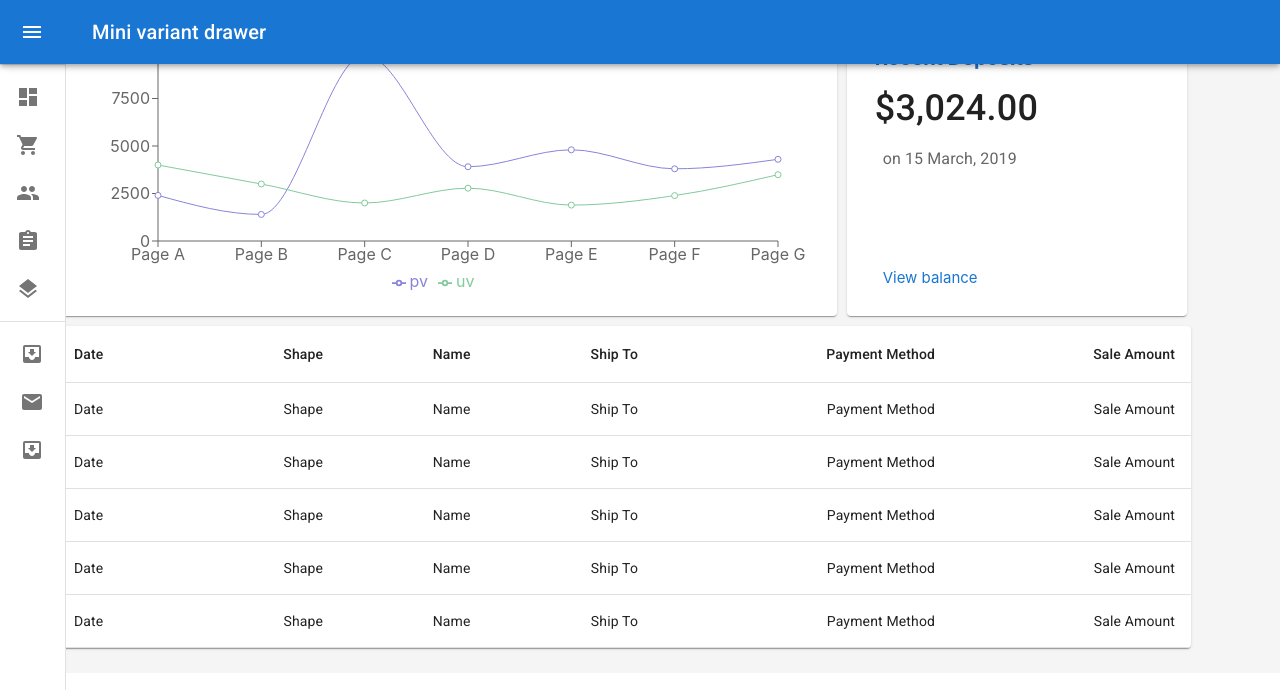
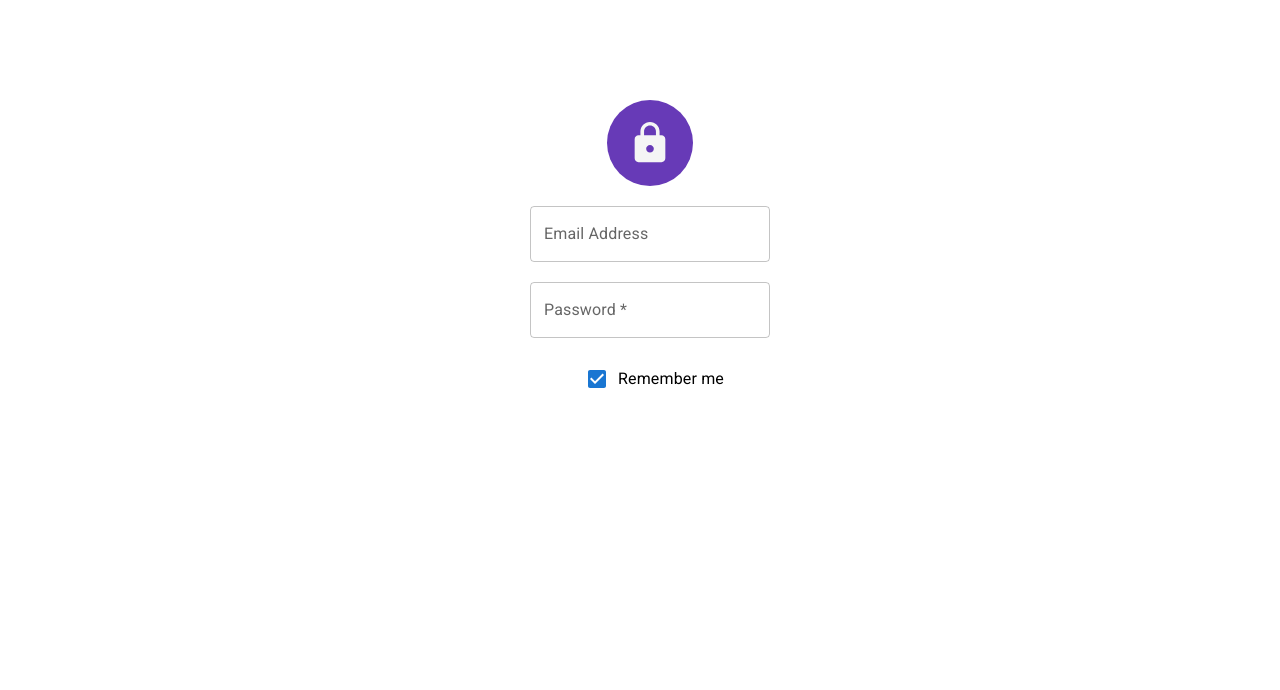
Before and after one commit to MBilalRasheed2/MaterialUI, a React (Create React App) app: page / in a window 1280 px wide. Shown: the top 690 px of the page. Built offline with nearby package versions, Linux system fonts and the light colour scheme.

Commit message:
update code and refactoring

```diff
--- a/src/App.js
+++ b/src/App.js
@@ -3,133 +3,28 @@ import '@fontsource/roboto/400.css';
 import '@fontsource/roboto/500.css';
 import '@fontsource/roboto/700.css';
 
-import { Button, Card, Grid, Paper, Typography } from '@mui/material';
 import React from 'react';
-import { rangeData } from './data/dataRange'
-import { data } from './data/lineData'
+// import Home from './components/Home'
 
 
-import { createTheme, styled, ThemeProvider } from '@mui/material/styles';
-import Layout from './components/body/Layout';
-import { Legend, Line, LineChart, Tooltip, XAxis, YAxis } from 'recharts';
-import { colors } from './themes';
-import Home from './components/Home';
+import { createTheme, ThemeProvider } from '@mui/material/styles';
+import LoginPage from './components/loginPage/LoginPage';
 
-const RecentDeposits = styled(Grid, { name: 'recent-deposit' })((theme) => {
-  return {
-    color: colors.primary,
-    fontSize: '20px',
-    fontWeight: 'bold',
-    fontFamily: 'Roboto","Helvetica","Arial",sans-serif'
-  }
-})
-
-const RecentDepositsAmount = styled(Typography, { name: 'recent-deposit-amount' })((theme) => {
-  return {
-    color: colors.black,
-    fontWeight: 500,
-    fontSize: '2.25rem',
-    fontFamily: 'Roboto","Helvetica","Arial",sans-serif'
-  }
-})
-
-const RecentDepositsDate = styled(Typography, { name: 'recent-deposit-amount' })((theme) => {
-  return {
-    color: colors.green,
-    fontWeight: 400,
-    fontSize: '1rem',
-    fontFamily: 'Roboto","Helvetica","Arial",sans-serif',
-    height: '40%',
-  }
-})
-
-const ViewRecentDeposits = styled(Grid, { name: 'view-recent-deposit' })((theme) => {
-  return {
-    color: colors.primary,
-    fontSize: '15px',
-    fontWeight: '400',
-    fontFamily: 'Roboto","Helvetica","Arial",sans-serif',
-    textDecoration: 'underline'
-  }
-})
-const LargeGridGraph = styled(Grid, { name: 'large-grid-graph' })((theme) => {
-  return {
-    margin: '10px 0px 10px 10px'
-  }
-})
-const SmallGridDeposit = styled(Grid, { name: 'snmall-grid-depsoit' })((theme) => {
-  return {
-    margin: '10px 10px 10px 10px'
-  }
-})
-
-const OrderTable = styled(Grid, { name: 'order-grid-depsoit' })((theme) => {
-
-  return {
-    [theme.theme.breakpoints.up('md')]: { margin: '0px 20px 25px 10px' },
-    [theme.theme.breakpoints.up('sm')]: { margin: '0px 20px 25px 10px' },
-    [theme.theme.breakpoints.up('lg')]: { margin: '0px 25px 25px 10px' }
-
-
-  }
-})
 
 function App() {
   const lightTheme = createTheme({ palette: { mode: 'light', background: { default: '#f5f5f5', paper: '#fff' } } });
 
-  const darkTheme = createTheme({
-    palette: {
-      mode: 'dark', background: '#f5f5f5'
-    },
+  // const darkTheme = createTheme({
+  //   palette: {
+  //     mode: 'dark', background: '#f5f5f5'
+  //   },
 
-  });
+  // });
   return (
     <ThemeProvider theme={lightTheme}>
-      <Layout>
-        <Grid container spacing={2} marginY={2}>
+      {/* <Home/> */}
+      <LoginPage/>
 
-          <Grid container md={12}>
-            <LargeGridGraph md={8}>
-              <Card sx={{ padding: '20px' }} >
-                <LineChart width={730} height={250} data={data}
-                  margin={{ top: 5, right: 30, left: 20, bottom: 5 }}>
-                  <XAxis dataKey="name" />
-                  <YAxis />
-                  <Tooltip />
-                  <Legend />
-                  <Line type="monotone" dataKey="pv" stroke="#8884d8" />
-                  <Line type="monotone" dataKey="uv" stroke="#82ca9d" />
-                </LineChart>
-              </Card>
-            </LargeGridGraph>
-            <SmallGridDeposit md={3.5} >
-              <Card sx={{ padding: '20px', height: '250px' }}>
-                <Grid md={12} marginX={1}>
-                  <RecentDeposits color="secondary">Recent Deposits</RecentDeposits>
-                </Grid>
-                <Grid md={12} marginX={1} marginY={2}>
-                  <RecentDepositsAmount variant="h4" component="h5" color={''}>
-                    $3,024.00
-                  </RecentDepositsAmount>
-                </Grid>
-                <Grid md={12} marginX={2} marginY={2}>
-                  <RecentDepositsDate variant="h6" component="h6" color={''}>
-                    on 15 March, 2019
-                  </RecentDepositsDate>
-                </Grid>
-                <Grid md={12} marginX={2} marginY={12}>
-                  <ViewRecentDeposits variant="h6" component="h6" color={''}>
-                    View balance
-                  </ViewRecentDeposits>
-                </Grid>
-              </Card>
-            </SmallGridDeposit>
-          </Grid>
-          <OrderTable container md={12}>
-            <Home />
-          </OrderTable>
-        </Grid>
-      </Layout>
     </ThemeProvider>
   );
 }
--- a/src/components/Home.js
+++ b/src/components/Home.js
@@ -1,9 +1,120 @@
-import { Card, Grid, TableContainer } from "@mui/material";
+import { Card, Grid, Typography,styled } from '@mui/material';
+import { data } from '../data/lineData'
+import Layout from './body/Layout';
+import { Legend, Line, LineChart, Tooltip, XAxis, YAxis } from 'recharts';
+import { colors } from '../themes';
+
+
 import React from "react";
 import Orders from './Orders'
+
+const RecentDeposits = styled(Grid, { name: 'recent-deposit' })((theme) => {
+    return {
+      color: colors.primary,
+      fontSize: '20px',
+      fontWeight: 'bold',
+      fontFamily: 'Roboto","Helvetica","Arial",sans-serif'
+    }
+  })
+
+  const RecentDepositsAmount = styled(Typography, { name: 'recent-deposit-amount' })((theme) => {
+    return {
+      color: colors.black,
+      fontWeight: 500,
+      fontSize: '2.25rem',
+      fontFamily: 'Roboto","Helvetica","Arial",sans-serif'
+    }
+  })
+
+  const RecentDepositsDate = styled(Typography, { name: 'recent-deposit-amount' })((theme) => {
+    return {
+      color: colors.green,
+      fontWeight: 400,
+      fontSize: '1rem',
+      fontFamily: 'Roboto","Helvetica","Arial",sans-serif',
+      height: '40%',
+    }
+  })
+
+  const ViewRecentDeposits = styled(Grid, { name: 'view-recent-deposit' })((theme) => {
+    return {
+      color: colors.primary,
+      fontSize: '15px',
+      fontWeight: '400',
+      fontFamily: 'Roboto","Helvetica","Arial",sans-serif',
+      textDecoration: 'underline'
+    }
+  })
+  const LargeGridGraph = styled(Grid, { name: 'large-grid-graph' })((theme) => {
+    return {
+      margin: '10px 0px 10px 10px'
+    }
+  })
+  const SmallGridDeposit = styled(Grid, { name: 'snmall-grid-depsoit' })((theme) => {
+    return {
+      margin: '10px 10px 10px 10px'
+    }
+  })
+
+  const OrderTable = styled(Grid, { name: 'order-grid-depsoit' })((theme) => {
+
+    return {
+      [theme.theme.breakpoints.up('md')]: { margin: '0px 20px 25px 10px' },
+      [theme.theme.breakpoints.up('sm')]: { margin: '0px 20px 25px 10px' },
+      [theme.theme.breakpoints.up('lg')]: { margin: '0px 25px 25px 10px' }
+
+
+    }
+  })
 const Home = () => {
     return (
-        <Orders />
+
+        <Layout>
+            <Grid container spacing={2} marginY={2}>
+
+                <Grid container md={12}>
+                    <LargeGridGraph md={8}>
+                        <Card sx={{ padding: '20px' }} >
+                            <LineChart width={730} height={250} data={data}
+                                margin={{ top: 5, right: 30, left: 20, bottom: 5 }}>
+                                <XAxis dataKey="name" />
+                                <YAxis />
+                                <Tooltip />
+                                <Legend />
+                                <Line type="monotone" dataKey="pv" stroke="#8884d8" />
+                                <Line type="monotone" dataKey="uv" stroke="#82ca9d" />
+                            </LineChart>
+                        </Card>
+                    </LargeGridGraph>
+                    <SmallGridDeposit md={3.5} >
+                        <Card sx={{ padding: '20px', height: '250px' }}>
+                            <Grid md={12} marginX={1}>
+                                <RecentDeposits color="secondary">Recent Deposits</RecentDeposits>
+                            </Grid>
+                            <Grid md={12} marginX={1} marginY={2}>
+                                <RecentDepositsAmount variant="h4" component="h5" color={''}>
+                                    $3,024.00
+                                </RecentDepositsAmount>
+                            </Grid>
+                            <Grid md={12} marginX={2} marginY={2}>
+                                <RecentDepositsDate variant="h6" component="h6" color={''}>
+                                    on 15 March, 2019
+                                </RecentDepositsDate>
+                            </Grid>
+                            <Grid md={12} marginX={2} marginY={12}>
+                                <ViewRecentDeposits variant="h6" component="h6" color={''}>
+                                    View balance
+                                </ViewRecentDeposits>
+                            </Grid>
+                        </Card>
+                    </SmallGridDeposit>
+                </Grid>
+                <OrderTable container md={12}>
+                    <Orders />
+
+                </OrderTable>
+            </Grid>
+        </Layout>
 
     )
 }
--- a/src/components/header/Header.js
+++ b/src/components/header/Header.js
@@ -1,5 +1,5 @@
 import React from 'react'
-import { Container, Typography, Paper, List, ListItem, SwipeableDrawer, ListItemButton, ListItemText, ListItemIcon, Toolbar, IconButton, Divider } from '@mui/material';
+import { Typography, Paper, List, ListItem, ListItemButton, ListItemText, ListItemIcon, Toolbar, IconButton, Divider } from '@mui/material';
 import ShoppingCartIcon from '@mui/icons-material/ShoppingCart';
 import DashboardIcon from '@mui/icons-material/Dashboard';
 import PeopleIcon from '@mui/icons-material/People';
--- /dev/null
+++ b/src/components/loginPage/LoginPage.js
@@ -0,0 +1,48 @@
+import React from 'react'
+import { deepOrange, deepPurple } from '@mui/material/colors';
+import { Avatar, Checkbox, FormControlLabel, FormGroup, Grid, styled, TextField } from '@mui/material'
+import HttpsIcon from '@mui/icons-material/Https';
+const LoginGrid = styled(Grid, { name: 'login-grid' })({
+    display: 'flex',
+    flexDirection: 'column',
+    alignItems: 'center',
+    justifyContent: 'center',
+    margin: '100px 10px 10px 10px'
+})
+const FormContainer = styled(Grid, { name: 'form-container' })({
+    minWidth: 300,
+    margin: '10px',
+    display: 'flex',
+    flexDirection: 'column',
+    alignItems: 'center',
+    justifyContent: 'center',
+})
+
+const FormInput = styled(TextField, 'email-address')({
+    width: '80%',
+    margin: '10px',
+    borderRadius: '50px'
+})
+const CheckboxInput = styled(FormControlLabel, 'email-address')({
+    margin: '10px',
+})
+
+
+
+const LoginPage = () => {
+    return (
+        <LoginGrid container md={12}>
+            <Avatar sx={{ bgcolor: deepPurple[500], width: 86, height: 86 }}  >
+                <HttpsIcon sx={{ width: 46, height: 46 }} />
+            </Avatar>
+            <FormContainer>
+                <FormInput label="Email Address" variant="outlined" />
+                <FormInput label="Password *" variant="outlined" />
+                <CheckboxInput control={<Checkbox defaultChecked />} label="Remember me" />
+            </FormContainer>
+
+        </LoginGrid>
+    )
+}
+
+export default LoginPage
```
